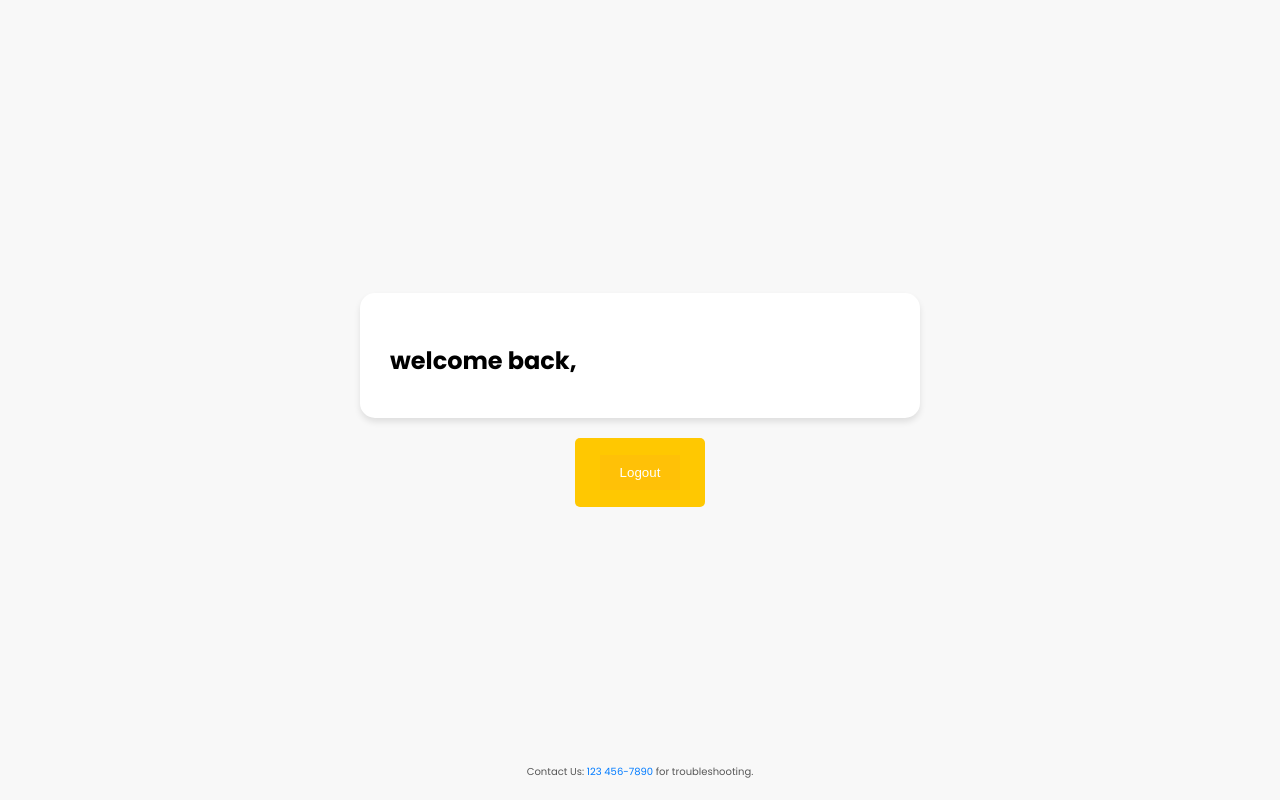
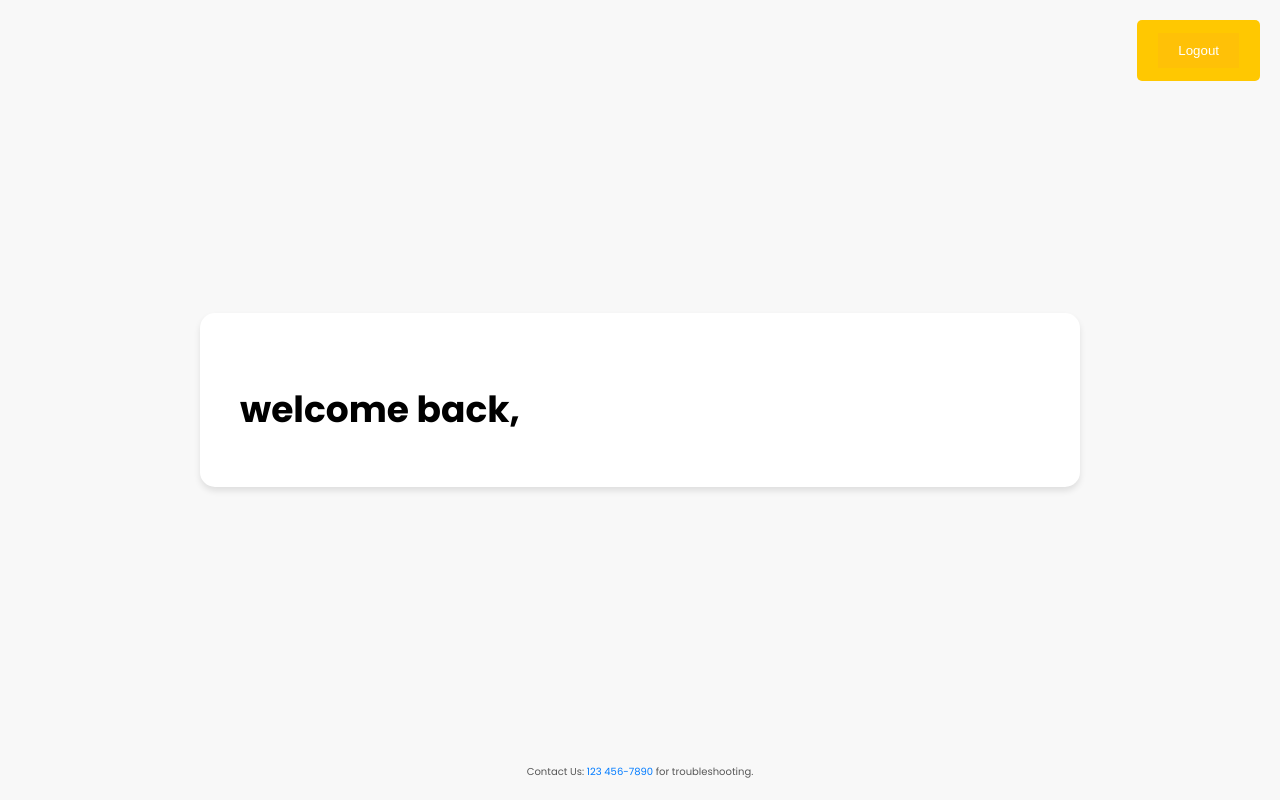
Before and after one commit to Jessica-Morcos/AlphaBizUserVerification, a React (Create React App) app in the folder alphabizuserverification/: page /dashboard in a window 1280 px wide. Built offline with nearby package versions, Linux system fonts and the light colour scheme; no server answers.

Commit message:
dashboard and logout stylings

```diff
--- a/alphabizuserverification/src/components/Dashboard.js
+++ b/alphabizuserverification/src/components/Dashboard.js
@@ -1,8 +1,9 @@
 import React from "react";
-import { useContext } from "react"
-import { UserContext } from "../context/UserContext"
-import Logout from './Logout'
+import { useContext } from "react";
+import { UserContext } from "../context/UserContext";
+import Logout from './Logout';
 import "../styles/Dashboard.css";
+
 const Dashboard = () => {
     const userContext = useContext(UserContext);
     if (!userContext) {
@@ -12,18 +13,17 @@ const Dashboard = () => {
     const { user } = userContext;
     return (
         <div className="dash__container">
+            <div className="logout__button">
+                <Logout />
+            </div>
             <div className="article__container">
                 <div className="article">
                     <h2>welcome back,</h2>
                     <h1>{user?.name}</h1>
                 </div>
             </div>
-          <div className="logout__button">
-             <Logout />
         </div>
+    );
+};
 
-        </div>
-      )
-}
-
-export default Dashboard
+export default Dashboard;
--- a/alphabizuserverification/src/styles/Dashboard.css
+++ b/alphabizuserverification/src/styles/Dashboard.css
@@ -1,51 +1,28 @@
-/* Dashboard container */
+
 .dash__container {
     display: flex;
     flex-direction: column;
     justify-content: center;
     align-items: center;
     min-height: 100vh;
-    background-color: #f8f8f8; /* Matches home page background */
+    background-color: #f8f8f8;
     margin: 0;
     padding: 0;
     box-sizing: border-box;
+    position: relative;
 }
 
-  /* Article container */
-  .article__container {
-    display: flex;
-    flex-direction: column;
-    background: #ffffff; /* White card background */
-    border-radius: 15px;
-    box-shadow: 0 4px 6px rgba(0, 0, 0, 0.1); /* Subtle shadow for elevation */
-    width: 500px; /* Consistent width for centered focus */
-    padding: 30px;
-    text-align: center;
-  }
 
-  /* Welcome message */
-  .article h2 {
-    font-size: 24px;
-    color: #000000; /* Neutral black for headings */
-    margin-bottom: 10px;
-  }
-
-  .article h1 {
-    font-size: 36px;
-    font-weight: bold;
-    color: #ffc801; /* Matches the home page yellow */
-    margin: 0;
-  }
-
-  /* Logout button styling */
 .logout__button {
-    margin-top: 20px;
-    padding: 12px 20px;
-    font-size: 14px;
+    position: absolute;
+    top: 20px;
+    right: 20px;
+    font-size: 12px;
+    padding: 8px 16px;
     font-family: "Poppins", sans-serif;
     font-weight: 600;
-    color: #ffffff; /* White text on yellow button */
-    background-color: #ffc801; /* Matches button color from home page */
+    color: #ffffff;
+    background-color: #ffc801;
     border: none;
     border-radius: 5px;
     cursor: pointer;
@@ -53,12 +30,39 @@
 }
 
 .logout__button:hover {
-    background-color: #e0a800; /* Darker yellow for hover effect */
+    background-color: #e0a800;
 }
 
-  /* Footer or additional text */
+
+.article__container {
+    display: flex;
+    flex-direction: column;
+    background: #ffffff;
+    border-radius: 15px;
+    box-shadow: 0 4px 6px rgba(0, 0, 0, 0.1);
+    width: 70%;
+    max-width: 800px;
+    padding: 40px;
+    text-align: center;
+}
+
+/* Welcome message */
+.article h2 {
+    font-size: 36px;
+    color: #000000;
+    margin-bottom: 10px;
+}
+
+.article h1 {
+    font-size: 48px;
+    font-weight: bold;
+    color: #ffc801;
+    margin: 0;
+}
+
+
 .footer {
     margin-top: 20px;
     font-size: 12px;
-    color: #585858; /* Subtle gray for additional text */
+    color: #585858;
 }
```
Lines whose indentation alone changed are shown as unchanged.
